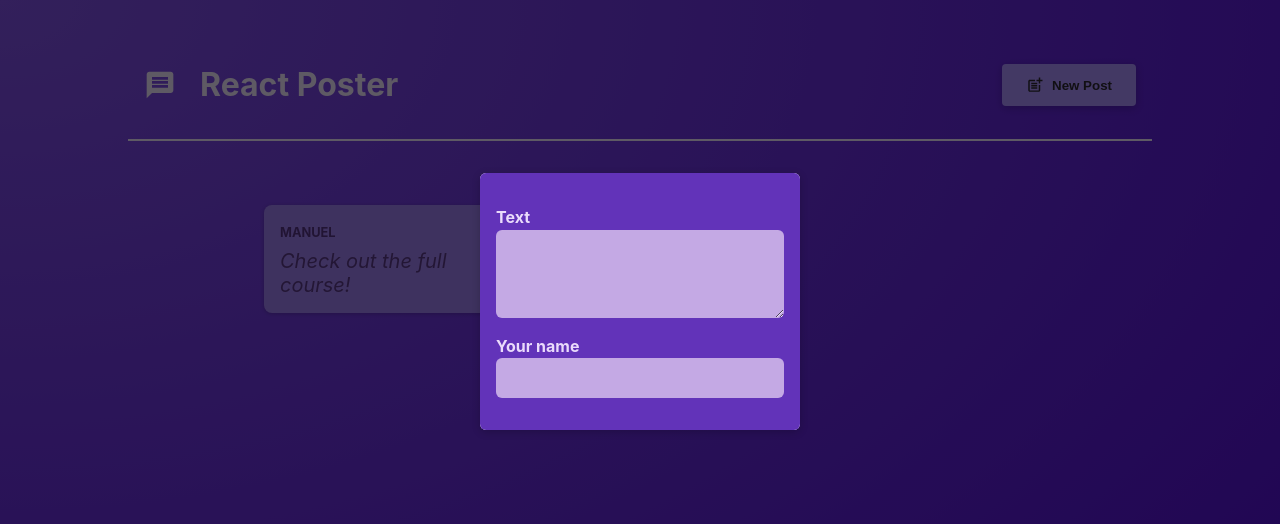
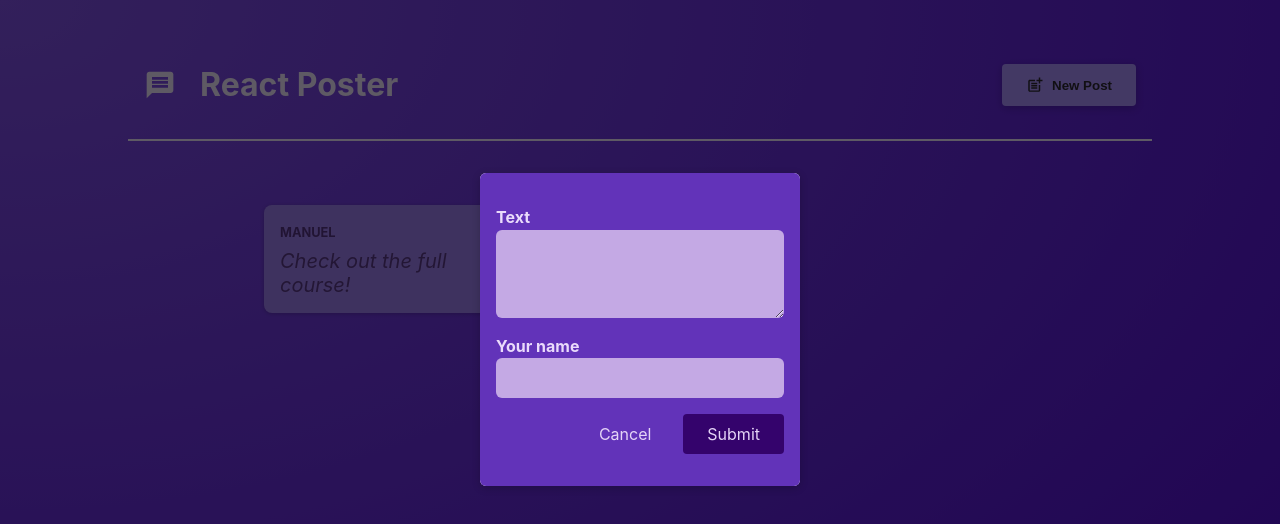
Before and after one commit to joaovicsa/react-projects, a React (Vite) app: page / in a window 1280 px wide. Both pictures are taken after a click on the button "New Post". Shown: the top 524 px of the page. Built offline with nearby package versions, Linux system fonts and the light colour scheme.

Commit message:
feat: adding buttons to New Post

```diff
--- a/src/components/NewPost.jsx
+++ b/src/components/NewPost.jsx
@@ -2,16 +2,22 @@
 
 import classes from './NewPost.module.css'
 
-function NewPost(props) {
+function NewPost({ onBodyChange, onAuthorChange, onCancel }) {
   return (
     <form className={classes.form}>
       <p>
         <label htmlFor="body">Text</label>
-        <textarea id="body" required rows={3} onChange={props.onBodyChange} />
+        <textarea id="body" required rows={3} onChange={onBodyChange} />
       </p>
       <p>
         <label htmlFor="name">Your name</label>
-        <input type="text" id="name" required onChange={props.onAuthorChange} />
+        <input type="text" id="name" required onChange={onAuthorChange} />
+      </p>
+      <p className={classes.actions}>
+        <button type="button" onClick={onCancel}>
+          Cancel
+        </button>
+        <button>Submit</button>
       </p>
     </form>
   )
```
